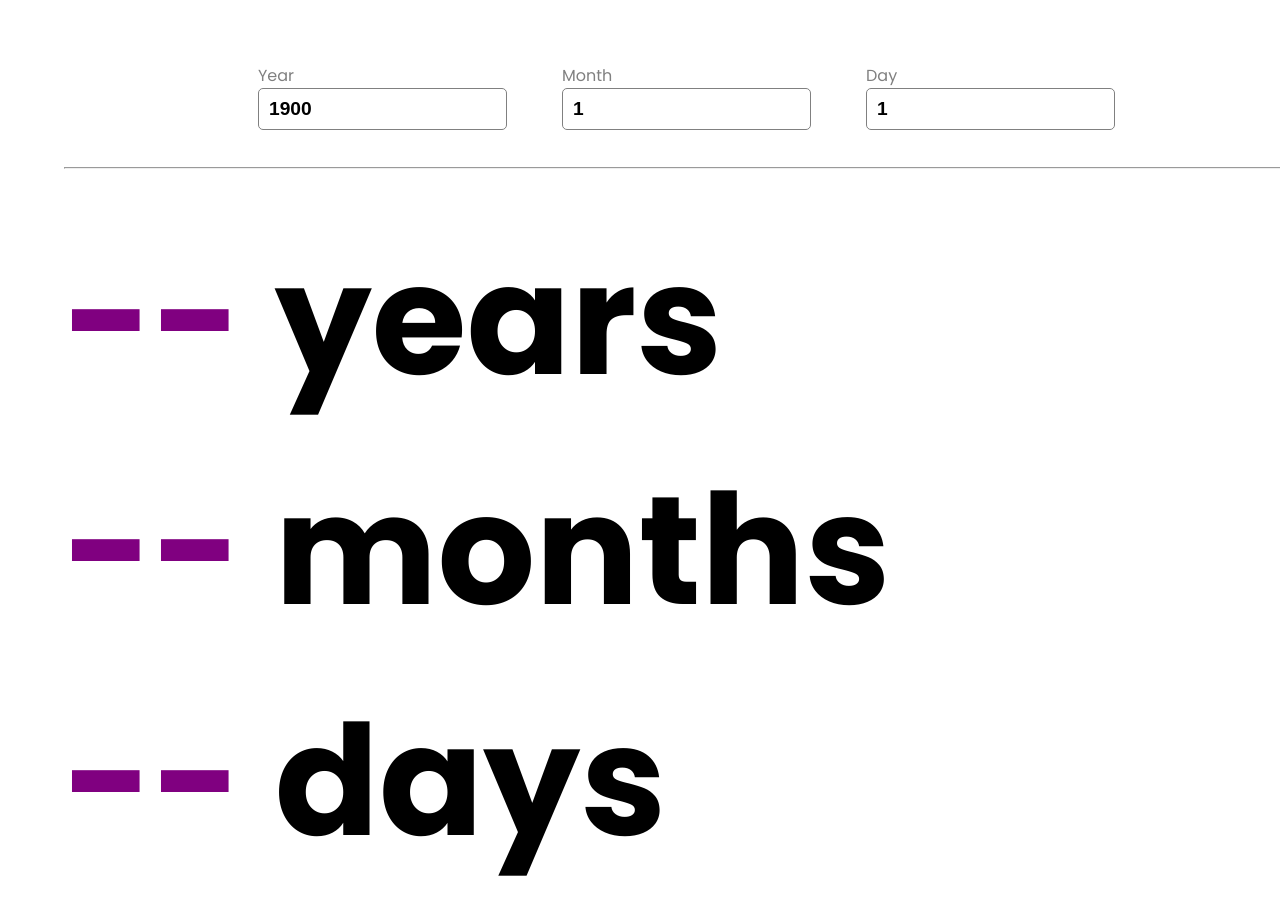
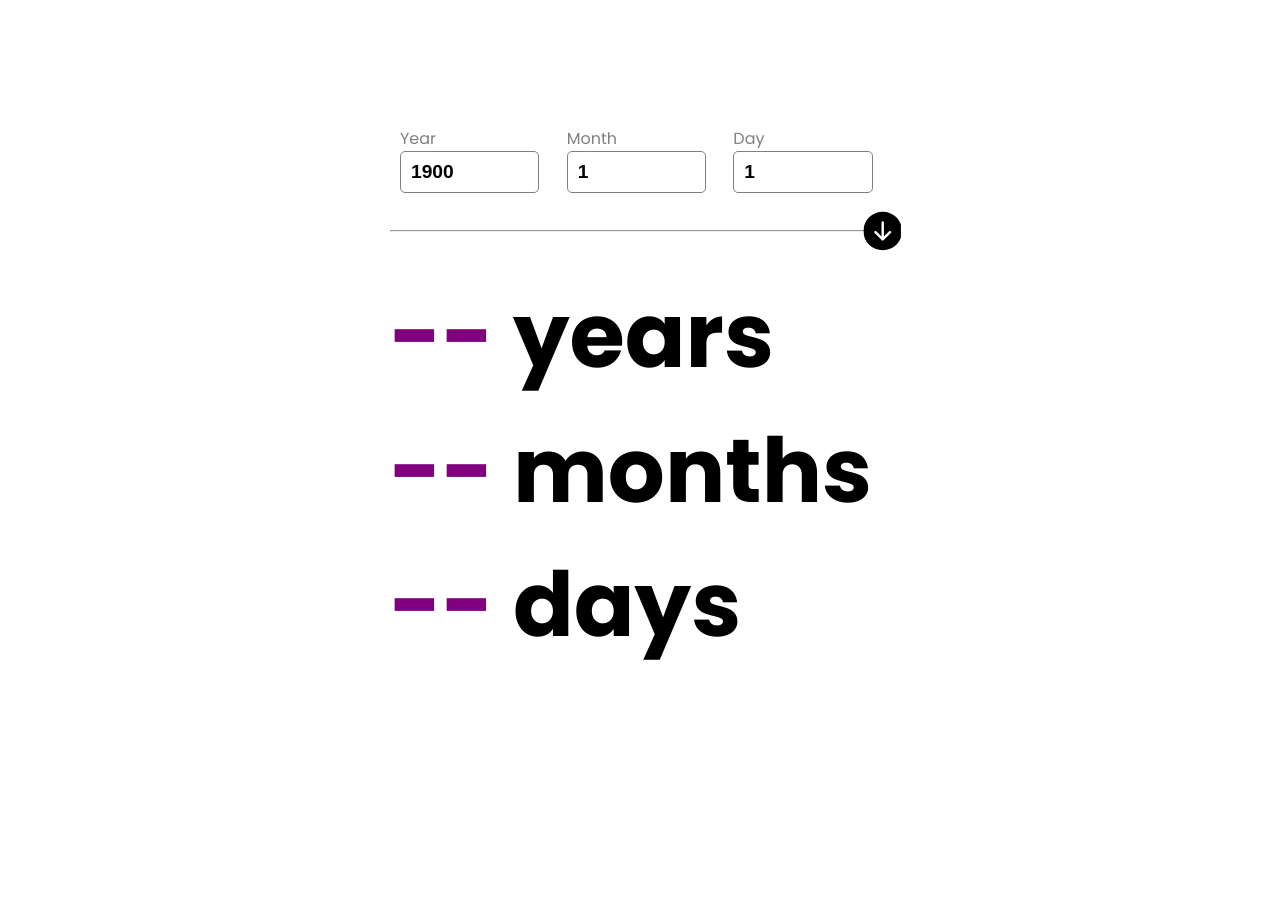
Before and after one commit to GordonPalagi/ageCalc, a React (Vite) app in the folder ageCalc/: page / in a window 1280 px wide. Shown: the top 914 px of the page. After the commit the page ends 800 px from the top, so only its background shows below. Built offline with nearby package versions, Linux system fonts and the light colour scheme.

Commit message:
Update styling in App.css and index.css

```diff
--- a/ageCalc/src/App.css
+++ b/ageCalc/src/App.css
@@ -7,6 +7,10 @@
   color: black;
   overflow: hidden;
   font-family: 'Poppins', sans-serif;
+  display: flex;
+  flex-direction: column;
+  justify-content: center;
+  align-items: center;
 }
 
 .App {
@@ -14,8 +18,12 @@
   border-radius: 10px 10px 35% 10px;
   padding: 2rem;
   font-family: 'Poppins', 'sans-serif';
-  width: 100vw;
+  width: 500px;
+  height: fit-content;
   overflow: hidden;
+  display: flex;
+  flex-direction: column;
+  justify-content: center;
 }
 
 .year-selection {
@@ -29,7 +37,6 @@
   display: flex;
   flex-direction: column;
   text-align: left;
-  font-size: 5em;
   font-weight: 700;
   padding: 0;
   margin: 0;
@@ -37,9 +44,8 @@
 }
 
 p {
-  /* padding-left: 0px; */
   margin: 0;
-  font-size: 12vw;
+  font-size: 7vw;
 }
 
 span {
--- a/ageCalc/src/index.css
+++ b/ageCalc/src/index.css
@@ -34,7 +34,7 @@ body {
 }
 
 h1 {
-  font-size: 3.2em;
+  font-size: 1em;
   line-height: 1.1;
 }
 
```
